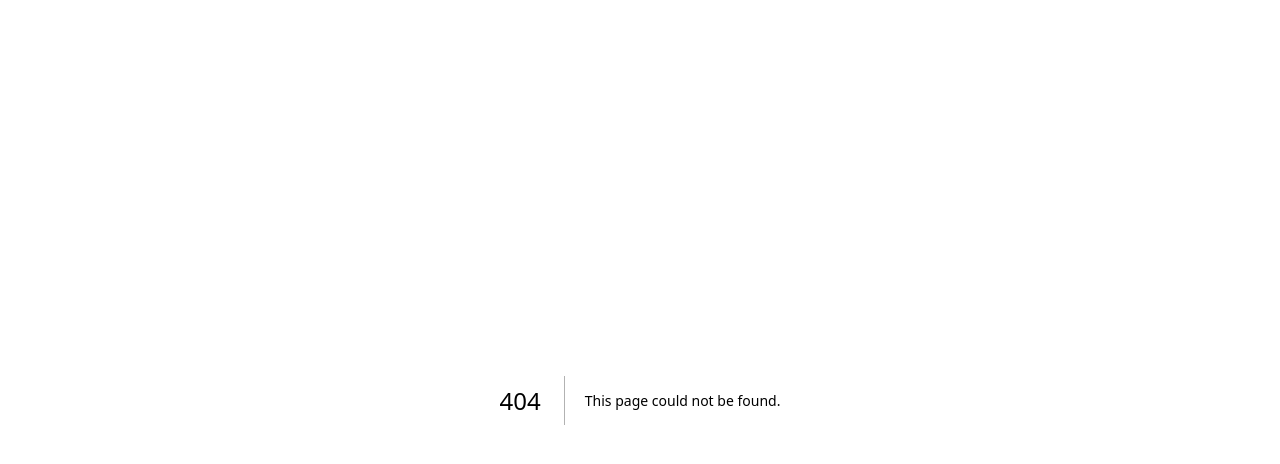
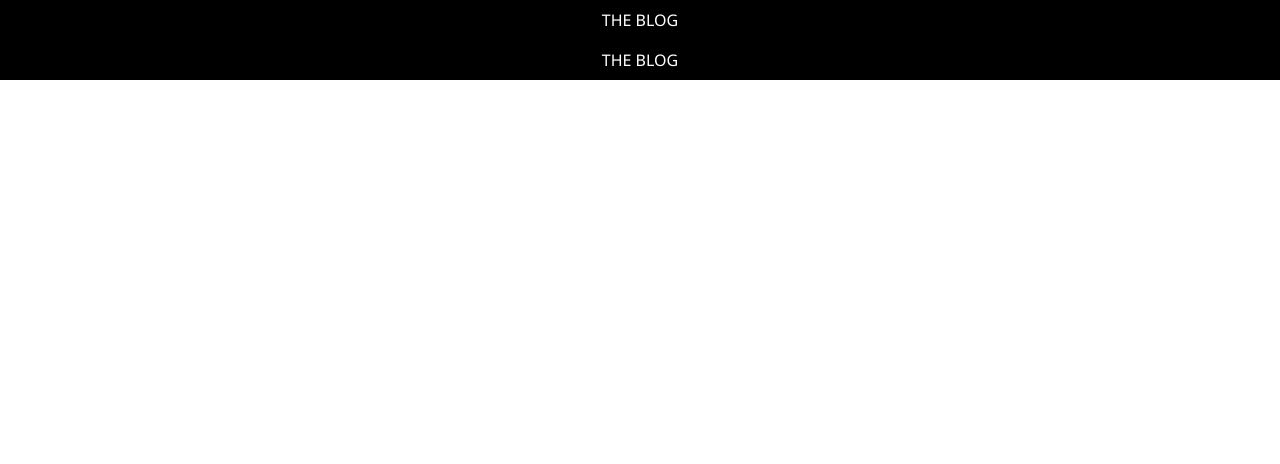
Before and after one commit to Raghav-bitontree/blogs-app, a Next.js app: page /layout in a window 1280 px wide. Before the commit this address had no page. Shown: the top 464 px of the page. Built offline with nearby package versions, Linux system fonts and the light colour scheme.

Commit message:
feat: root layout

```diff
--- a/components/admin-blog-container/admin-blog-control.tsx
+++ b/components/admin-blog-container/admin-blog-control.tsx
@@ -32,7 +32,6 @@ const AdminBlogControl = () => {
 
   return (
     <>
-      <Header />
       <div className={pageTitleSection}>
         <h3 style={{ cursor: "pointer" }} onClick={() => router.push("/blogs")}>
           Blogs List
--- a/components/blog/blog-by-id.tsx
+++ b/components/blog/blog-by-id.tsx
@@ -25,7 +25,6 @@ const BlogById = () => {
         <title>{blog?.title}</title>
         <meta name="title" content={blog?.title} />
       </Head>
-      <Header />
       <ArrowBackIos
         style={{ cursor: "pointer", margin: "20px 80px" }}
         onClick={() => router.back()}
--- a/components/blog/blog-list.tsx
+++ b/components/blog/blog-list.tsx
@@ -27,7 +27,6 @@ const BlogList = () => {
 
   return (
     <>
-      <Header />
       <div className={blogListContainer}>
         <div className={blogListHeader}>
           <ArrowBackIos
--- a/pages/_app.tsx
+++ b/pages/_app.tsx
@@ -1,11 +1,14 @@
 import { Providers } from "@/redux/providers";
 import "@/styles/globals.css";
 import type { AppProps } from "next/app";
+import RootLayout from "./layout";
 
 export default function App({ Component, pageProps }: AppProps) {
   return (
     <Providers>
-      <Component {...pageProps} />
+      <RootLayout>
+        <Component {...pageProps} />
+      </RootLayout>
     </Providers>
   );
 }
--- /dev/null
+++ b/pages/layout.tsx
@@ -0,0 +1,12 @@
+import Header from "@/components/header";
+
+const RootLayout = ({ children }: any) => {
+  return (
+    <>
+      <Header />
+      {children}
+    </>
+  );
+};
+
+export default RootLayout;
```
